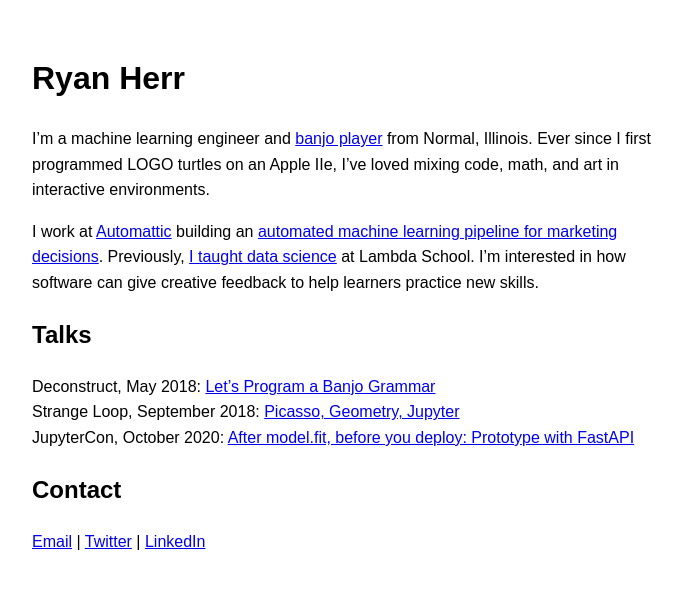
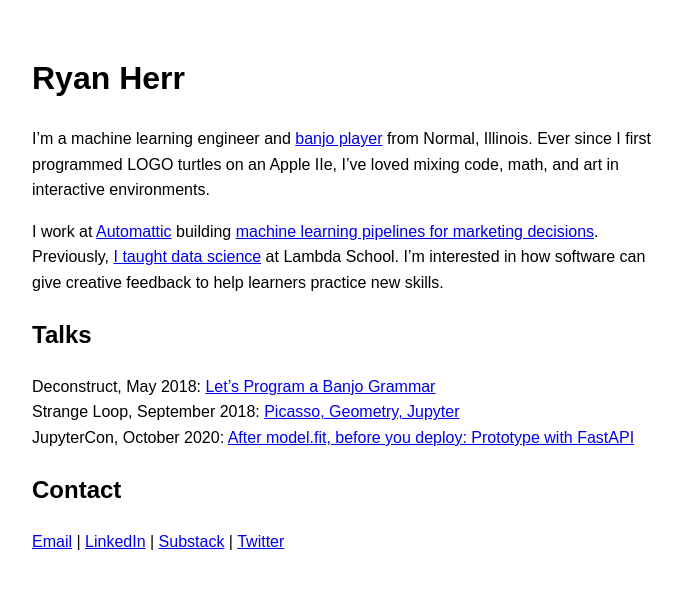
Before and after one commit to rrherr/rrherr.github.io, a Jekyll site: the page built from index.md, in a window 1280 px wide. Shown: the top 589 px of the page, without its empty margins (296-978 px from the left). Built offline with Jekyll 4.4.1, drawn with Linux system fonts in a browser that asks for light colours; our own code applies the rules of GitHub Pages for plain Markdown files.

Commit message:
Update index.md

```diff
--- a/index.md
+++ b/index.md
@@ -2,7 +2,7 @@
 
 I'm a machine learning engineer and [banjo player](https://www.youtube.com/playlist?list=PLAwif0tmlJfUaGjOkqTl5RNJQLJH3798I) from Normal, Illinois. Ever since I first programmed LOGO turtles on an Apple IIe, I've loved mixing code, math, and art in interactive environments.
 
-I work at [Automattic](https://automattic.com/) building an [automated machine learning pipeline for marketing decisions](https://data.blog/tag/pipe/). Previously,
+I work at [Automattic](https://automattic.com/) building [machine learning pipelines for marketing decisions](https://data.blog/tag/pipe/). Previously,
 [I taught data science](https://youtu.be/ITypFgnIiRQ) at Lambda School. I'm interested in how software can give creative feedback to help learners practice new skills.
 
 ## Talks
@@ -11,4 +11,4 @@ Strange Loop, September 2018: [Picasso, Geometry, Jupyter](https://rrherr.github
 JupyterCon, October 2020: [After model.fit, before you deploy: Prototype with FastAPI](https://github.com/rrherr/fastapi-jupytercon-2020)
 
 ## Contact
-[Email](mailto:rrherr@gmail.com) \| [Twitter](https://twitter.com/rrherr) \| [LinkedIn](https://www.linkedin.com/in/ryan-herr-b5a8a77/)
+[Email](mailto:rrherr@gmail.com) \| [LinkedIn](https://www.linkedin.com/in/ryan-herr-b5a8a77/) \| [Substack](https://ryanherr.substack.com/) \| [Twitter](https://twitter.com/rrherr)
```
